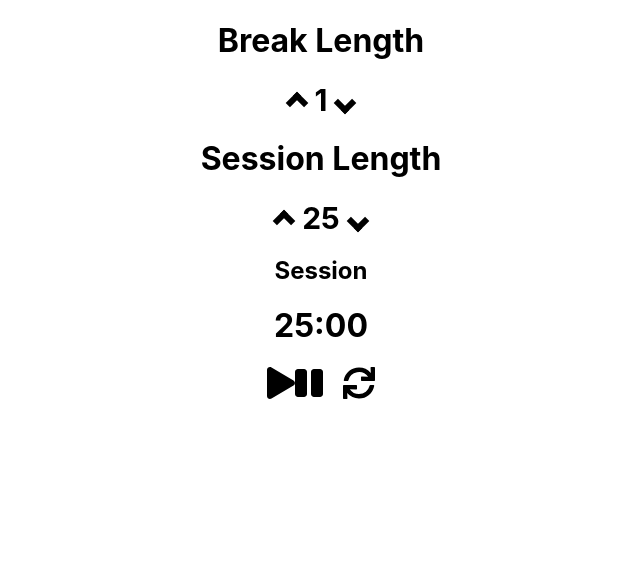
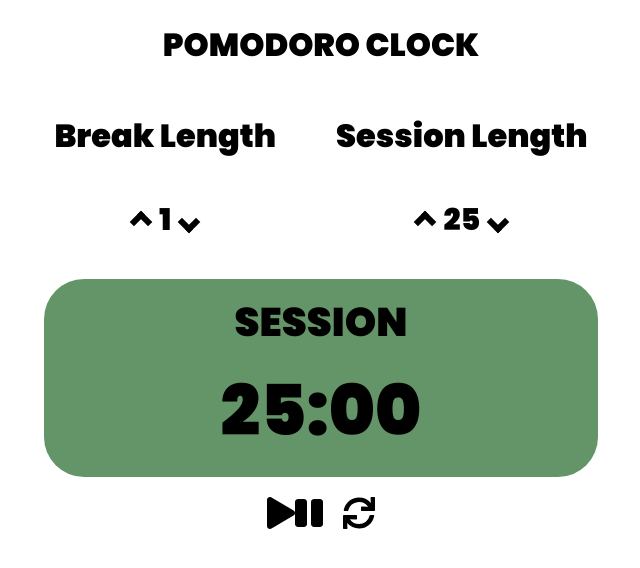
Before and after one commit to samkahchiin/pomodoro-clock, a React (Create React App) app: page / in a window 1280 px wide. Shown: the top 568 px of the page, without its empty margins (319-959 px from the left). Built offline with nearby package versions, Linux system fonts and the light colour scheme.

Commit message:
[Chore] Beautified the appearances

```diff
--- a/public/index.html
+++ b/public/index.html
@@ -24,7 +24,8 @@
       work correctly both with client-side routing and a non-root public URL.
       Learn how to configure a non-root public URL by running `npm run build`.
     -->
-    <title>React App</title>
+    <link href="https://fonts.googleapis.com/css2?family=Lato:wght@900&family=Poppins:wght@900&display=swap" rel="stylesheet">
+    <title>Pomodoro Clock</title>
   </head>
   <body>
     <noscript>You need to enable JavaScript to run this app.</noscript>
--- a/src/App.css
+++ b/src/App.css
@@ -1,10 +1,9 @@
 .App {
   text-align: center;
-}
-
-.App-logo {
-  height: 40vmin;
-  pointer-events: none;
+  display: flex;
+  justify-content: center;
+  align-items: center;
+  flex-direction: column;
 }
 
 @media (prefers-reduced-motion: no-preference) {
@@ -12,27 +11,3 @@
     animation: App-logo-spin infinite 20s linear;
   }
 }
-
-.App-header {
-  background-color: #282c34;
-  min-height: 100vh;
-  display: flex;
-  flex-direction: column;
-  align-items: center;
-  justify-content: center;
-  font-size: calc(10px + 2vmin);
-  color: white;
-}
-
-.App-link {
-  color: #61dafb;
-}
-
-@keyframes App-logo-spin {
-  from {
-    transform: rotate(0deg);
-  }
-  to {
-    transform: rotate(360deg);
-  }
-}
--- a/src/components/Display/Display.js
+++ b/src/components/Display/Display.js
@@ -4,8 +4,8 @@ import classes from './Display.module.css'
 const display = (props) => {
   return (
     <div className={classes.Display}>
-      <h2 id="timer-label">{props.type}</h2>
-      <h1 id="time-left">{props.duration}</h1>
+      <p id="timer-label" className={classes.TimeLabel}>{props.type}</p>
+      <p id="time-left" className={classes.TimeLeft}>{props.duration}</p>
     </div>
   )
 }
--- a/src/components/Display/Display.module.css
+++ b/src/components/Display/Display.module.css
@@ -1,7 +1,23 @@
 .Display {
-
+  display: flex;
+  align-items: center;
+  justify-content: center;
+  background-color: #649568;
+  flex-direction: column;
+  border-radius: 40px;
+  margin: 20px;
+  padding: 10px;
 }
 
-.Display h2 {
-  text-transform: capitalize;
+.Display p {
+  text-transform: uppercase;
+  margin: 3px;
 }
+
+.TimeLabel {
+  font-size: 40px;
+}
+
+.TimeLeft {
+  font-size: 70px;
+}
--- a/src/components/TimeControl/TimeControl.module.css
+++ b/src/components/TimeControl/TimeControl.module.css
@@ -1,4 +1,8 @@
 .TimeControl {
+  display: flex;
+  flex-direction: column;
+  flex-grow: 1;
+  margin: 0px 30px;
 }
 
 .TimeControl h1 {
--- a/src/containers/ControlPanel/ControlPanel.js
+++ b/src/containers/ControlPanel/ControlPanel.js
@@ -3,6 +3,7 @@ import BreakControl from '../../components/TimeControl/BreakControl/BreakControl
 import SessionControl from '../../components/TimeControl/SessionControl/SessionControl';
 import Display from '../../components/Display/Display';
 import MediaControl from '../../components/MediaControl/MediaControl';
+import classes from './ControlPanel.module.css'
 
 const BREAK = 'break';
 const SESSION = 'session';
@@ -23,15 +24,19 @@ class ControlPanel extends Component {
 
   increaseSessionHandler = () => {
     if (this.state.sessionMins >= 60) { return };
+    let newMins = this.state.sessionMins + 1;
     this.setState({
-      sessionMins: this.state.sessionMins + 1
+      sessionMins: newMins,
+      displayTime: `${newMins}:00`
     });
   }
 
   decreaseSessionHandler = () => {
     if (this.state.sessionMins <= 1) { return };
+    let newMins = this.state.sessionMins - 1;
     this.setState({
-      sessionMins: this.state.sessionMins - 1
+      sessionMins: newMins,
+      displayTime: `${newMins}:00`
     });
   }
 
@@ -67,7 +72,7 @@ class ControlPanel extends Component {
   }
 
   startTimerHandler = () => {
-    let timer = this.state.duration;
+    let timer = this.state.sessionMins * 60;
     let self = this;
     this.setState({
       isOn: true
@@ -111,6 +116,8 @@ class ControlPanel extends Component {
   render() {
     return(
       <div>
+        <h1>POMODORO CLOCK</h1>
+        <div className={classes.TimeControlPanel}>
           <BreakControl
             duration={this.state.breakMins}
             increase={this.increaseBreakHandler}
@@ -121,6 +128,7 @@ class ControlPanel extends Component {
             increase={this.increaseSessionHandler}
             decrease={this.decreaseSessionHandler}
           />
+        </div>
         <Display
           type={this.state.type}
           duration={this.state.displayTime}/>
--- /dev/null
+++ b/src/containers/ControlPanel/ControlPanel.module.css
@@ -0,0 +1,4 @@
+.TimeControlPanel {
+  display: flex;
+  flex-direction: row;
+}
--- a/src/index.css
+++ b/src/index.css
@@ -1,6 +1,6 @@
 body {
   margin: 0;
-  font-family: -apple-system, BlinkMacSystemFont, 'Segoe UI', 'Roboto', 'Oxygen',
+  font-family: 'Poppins', -apple-system, BlinkMacSystemFont, 'Segoe UI', 'Roboto', 'Oxygen',
     'Ubuntu', 'Cantarell', 'Fira Sans', 'Droid Sans', 'Helvetica Neue',
     sans-serif;
   -webkit-font-smoothing: antialiased;
```
Lines whose indentation alone changed are shown as unchanged.
